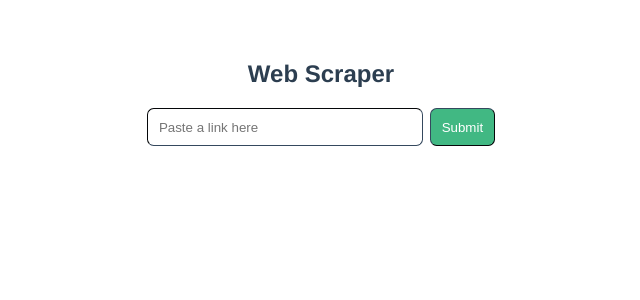
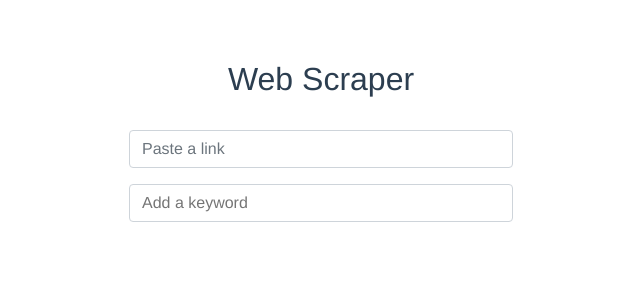
Before and after one commit to developer-mp/web_scraper, a Vue app in the folder client/: page / in a window 1280 px wide. Shown: the top 300 px of the page, without its empty margins (319-959 px from the left). Built offline with nearby package versions, Linux system fonts and the light colour scheme.

Commit message:
Added a tag form

```diff
--- a/client/babel.config.js
+++ b/client/babel.config.js
@@ -1,3 +1,5 @@
 module.exports = {
-  presets: ["@vue/cli-plugin-babel/preset"],
-};
+  presets: [
+    '@vue/cli-plugin-babel/preset'
+  ]
+}
--- a/client/src/App.vue
+++ b/client/src/App.vue
@@ -1,14 +1,16 @@
 <template>
-  <MainSection />
+  <div id="app">
+    <MainPage />
+  </div>
 </template>
 
 <script>
-import MainSection from "./components/MainSection.vue";
+import MainPage from "./components/MainPage.vue";
 
 export default {
   name: "App",
   components: {
-    MainSection,
+    MainPage,
   },
 };
 </script>
@@ -23,3 +25,4 @@ export default {
   margin-top: 60px;
 }
 </style>
+./components/MainPage.vue
--- /dev/null
+++ b/client/src/components/FormTag.vue
@@ -0,0 +1,19 @@
+<template>
+  <div style="width: 20%">
+    <b-form-tags
+      input-id="tags-basic"
+      v-model="value"
+      placeholder="Add a keyword"
+    ></b-form-tags>
+  </div>
+</template>
+
+<script>
+export default {
+  data() {
+    return {
+      value: [],
+    };
+  },
+};
+</script>
--- /dev/null
+++ b/client/src/components/MainPage.vue
@@ -0,0 +1,53 @@
+<template>
+  <div
+    style="
+      display: flex;
+      flex-direction: column;
+      align-items: center;
+      justify-content: center;
+    "
+  >
+    <h2 style="margin-bottom: 1em">Web Scraper</h2>
+    <div style="width: 30%">
+      <div style="margin-bottom: 1em">
+        <b-form-input
+          v-model="text"
+          placeholder="Paste a link"
+          class="input-focus"
+        ></b-form-input>
+      </div>
+      <div>
+        <b-form-tags
+          input-id="tags-basic"
+          v-model="value"
+          placeholder="Add a keyword"
+        ></b-form-tags>
+      </div>
+    </div>
+  </div>
+</template>
+
+<script>
+// import FormTag from "./FormTag.vue";
+
+export default {
+  // components: {
+  //   FormTag,
+  // },
+  // data() {
+  //   return {
+  //     link: "",
+  //   };
+  // },
+  methods: {
+    handlePaste(event) {
+      event.preventDefault();
+      const pastedText = event.clipboardData.getData("text");
+      this.link = pastedText;
+    },
+    submitLink() {
+      console.log("Submitted link:", this.link);
+    },
+  },
+};
+</script>
--- a/client/src/components/MainSection.vue
+++ /dev/null
@@ -1,53 +0,0 @@
-<template>
-  <div>
-    <h2>Web Scraper</h2>
-    <div style="display: flex; justify-content: center; align-items: center">
-      <input
-        v-model="link"
-        @paste="handlePaste"
-        placeholder="Paste a link here"
-        style="
-          width: 20%;
-          padding: 0.8em;
-          border-radius: 0.5em;
-          border-width: 0.12em;
-          border-color: #35495e;
-        "
-      />
-      <button
-        @click="submitLink"
-        style="
-          padding: 0.8em;
-          margin-left: 0.5em;
-          border-radius: 0.5em;
-          border-width: 0.12em;
-          border-color: #35495e;
-          background-color: #41b883;
-          color: white;
-        "
-      >
-        Submit
-      </button>
-    </div>
-  </div>
-</template>
-
-<script>
-export default {
-  data() {
-    return {
-      link: "",
-    };
-  },
-  methods: {
-    handlePaste(event) {
-      event.preventDefault();
-      const pastedText = event.clipboardData.getData("text");
-      this.link = pastedText;
-    },
-    submitLink() {
-      console.log("Submitted link:", this.link);
-    },
-  },
-};
-</script>
--- a/client/src/main.js
+++ b/client/src/main.js
@@ -1,4 +1,12 @@
-import { createApp } from 'vue'
-import App from './App.vue'
+import Vue from "vue";
+import App from "./App.vue";
+import { BootstrapVue } from "bootstrap-vue";
+import "bootstrap/dist/css/bootstrap.css";
+import "bootstrap-vue/dist/bootstrap-vue.css";
+Vue.use(BootstrapVue);
 
-createApp(App).mount('#app')
+Vue.config.productionTip = false;
+
+new Vue({
+  render: (h) => h(App),
+}).$mount("#app");
```
Also changed, not shown: client/package.json (+6 -5 lines), client/src/assets/logo.png (deleted), 1 other file (tests, documents, lock files or other folders).
